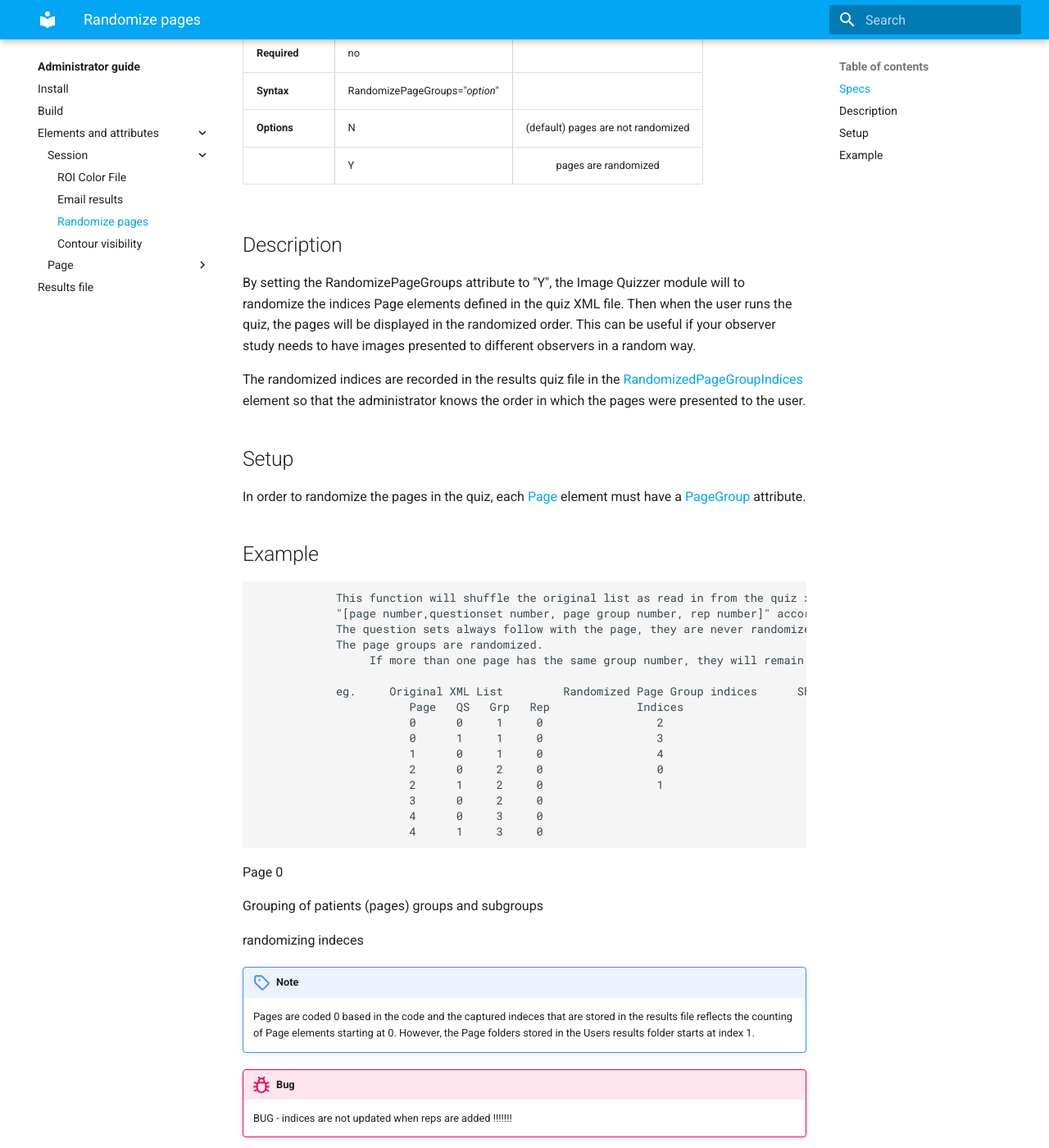
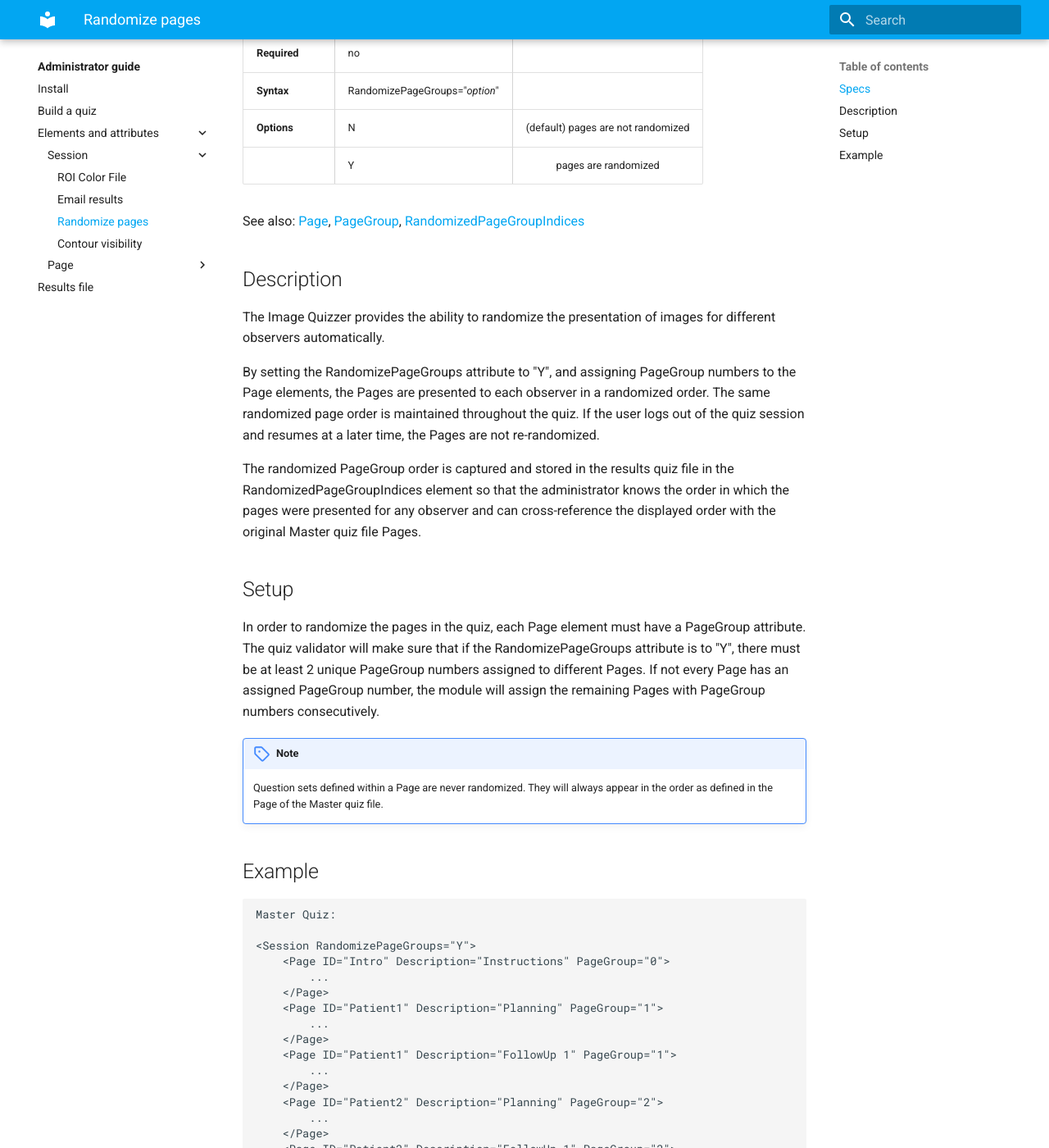
Before and after one commit to baines-imaging-research-laboratory/ImageQuizzerDocumentation, an MkDocs documentation site: the page built from docs/administrator/elements_attributes/session/randomizing.md, in a window 1280 px wide and 1400 px high, scrolled down 418 px. Shown: the whole window at 82% size. Built offline with MkDocs 1.6.1 and Material for MkDocs 9.7.7, drawn with Linux system fonts in a browser that asks for light colours; some of the changed text lies outside the part shown.

Commit message:
Updating - work mostly on randomizing

````diff
--- a/docs/administrator/elements_attributes/session/randomizing.md
+++ b/docs/administrator/elements_attributes/session/randomizing.md
@@ -12,56 +12,94 @@
 | **Options** | N | (default) pages are not randomized |
 |             | Y | pages are randomized |
 
+
+See also:  [Page](..page/index.md), [PageGroup](../page/pagegroup.md),  [RandomizedPageGroupIndices](../../results.md#randomizedpagegroupindices)
+
 ## Description
 
-By setting the RandomizePageGroups attribute to "Y", the Image Quizzer module will to randomize the
-indices Page elements defined in the quiz XML file. Then when the user runs the quiz,
-the pages will be displayed in the randomized order. This can be useful if your
-observer study needs to have images presented to different observers in a random way.
+The Image Quizzer provides the ability to randomize the presentation of images for different observers automatically.
 
-The randomized indices
-are recorded in the results quiz file in the [RandomizedPageGroupIndices](../../results.md#randomizedpagegroupindices) element
-so that the administrator knows the order in which the pages were presented to the user.
+By setting the RandomizePageGroups attribute to "Y", and assigning PageGroup numbers
+to the Page elements, the Pages are presented to each observer in a randomized order.
+The same randomized page order is maintained throughout the quiz.
+If the user logs out of the quiz session and resumes at a later time, the Pages are not re-randomized.
 
+The randomized PageGroup order is captured and stored in the results quiz file in the RandomizedPageGroupIndices element
+so that the administrator knows the order in which the pages were presented for any observer and can cross-reference the displayed order
+with the original Master quiz file Pages.
 
 
 ## Setup
 
-In order to randomize the pages in the quiz, each [Page](../page/index.md) element must have a [PageGroup](../page/pagegroup.md) attribute.
+In order to randomize the pages in the quiz, each Page element must have a PageGroup attribute.
+The quiz validator will make sure that if the RandomizePageGroups attribute is to "Y", there must be at least 2 unique PageGroup numbers
+assigned to different Pages. If not every Page has an assigned PageGroup number, the module will assign the remaining Pages with PageGroup
+numbers consecutively.
+
+!!! Note
+    Question sets defined within a Page are never randomized. They will always appear in the order
+    as defined in the Page of the Master quiz file.
 
 
 ## Example
 
 ```
-			This function will shuffle the original list as read in from the quiz xml,  that holds the
-            "[page number,questionset number, page group number, rep number]" according to the randomized index list input.
-            The question sets always follow with the page, they are never randomized.
-            The page groups are randomized.
-                 If more than one page has the same group number, they will remain in the order they were read in.
+Master Quiz:
 
-            eg.     Original XML List         Randomized Page Group indices      Shuffled Composite List
-                       Page   QS   Grp   Rep             Indices                   Page   QS   Grp   Rep
-                       0      0     1     0                 2                       2     0     2     0
-                       0      1     1     0                 3                       2     1     2     0
-                       1      0     1     0                 4                       3     0     2     0
-                       2      0     2     0                 0                       4     0     3     0
-                       2      1     2     0                 1                       4     1     3     0
-                       3      0     2     0                                         0     0     1     0
-                       4      0     3     0                                         0     1     1     0
-                       4      1     3     0                                         1     0     1     0
+<Session RandomizePageGroups="Y">
+	<Page ID="Intro" Description="Instructions" PageGroup="0">
+		...
+	</Page>
+	<Page ID="Patient1" Description="Planning" PageGroup="1">
+		...
+	</Page>
+	<Page ID="Patient1" Description="FollowUp 1" PageGroup="1">
+		...
+	</Page>
+	<Page ID="Patient2" Description="Planning" PageGroup="2">
+		...
+	</Page>
+	<Page ID="Patient2" Description="FollowUp 1" PageGroup="2">
+		...
+	</Page>
+	<Page ID="Patient3" Description="Planning" PageGroup="3">
+		...
+	</Page>
+	<Page ID="Patient3" Description="FollowUp 1" PageGroup="3">
+		...
+	</Page>
+</Session>
 ```
 
 
-Page 0
+```
+Randomized Page Groups for User 1 :  RandomizedPageGroupIndices="3,1,2"
 
-Grouping of patients (pages) groups and subgroups
+The user would see Pages in this order:
 
-randomizing indeces
+<Session RandomizePageGroups="Y">
+	<Page ID="Intro" Description="Instructions" PageGroup="0">
+		...
+	</Page>
+	<Page ID="Patient3" Description="Planning" PageGroup="3">
+		...
+	</Page>
+	<Page ID="Patient3" Description="FollowUp 1" PageGroup="3">
+		...
+	</Page>
+	<Page ID="Patient1" Description="Planning" PageGroup="1">
+		...
+	</Page>
+	<Page ID="Patient1" Description="FollowUp 1" PageGroup="1">
+		...
+	</Page>
+	<Page ID="Patient2" Description="Planning" PageGroup="2">
+		...
+	</Page>
+	<Page ID="Patient2" Description="FollowUp 1" PageGroup="2">
+		...
+	</Page>
+</Session>
 
-!!! note
-    Pages are coded 0 based in the code and the captured indeces that are stored
-	in the results file reflects the counting of Page elements starting at 0.
-	However, the Page folders stored in the Users results folder starts at index 1.
 
-!!! bug
-    BUG - indices are not updated when reps are added !!!!!!!
+```
--- a/mkdocs.yml
+++ b/mkdocs.yml
@@ -36,7 +36,7 @@ nav:
   - Administrator guide:
     - administrator/index.md
     - Install: administrator/install.md
-    - Build: administrator/build.md
+    - Build a quiz: administrator/build.md
     - Elements and attributes:
       - administrator/elements_attributes/index.md
       - Session:
@@ -47,6 +47,8 @@ nav:
         - Contour visibility: administrator/elements_attributes/session/contour-visibility.md
       - Page:
         - administrator/elements_attributes/page/index.md
+        - ID: administrator/elements_attributes/page/id.md
+        - Descriptor: administrator/elements_attributes/page/descriptor.md
         - Looping pages: administrator/elements_attributes/page/looping.md
         - Page groups: administrator/elements_attributes/page/pagegroup.md
 #      - Image:
````
Also changed, not shown: docs/administrator/build.md (+8 -2 lines), docs/administrator/elements_attributes/page/descriptor.md (added, +23 -0 lines), docs/administrator/elements_attributes/page/id.md (added, +23 -0 lines), docs/administrator/elements_attributes/page/index.md (+29 -2 lines), docs/administrator/elements_attributes/page/pagegroup.md (+78 -0 lines), docs/administrator/install.md (+19 -10 lines).
